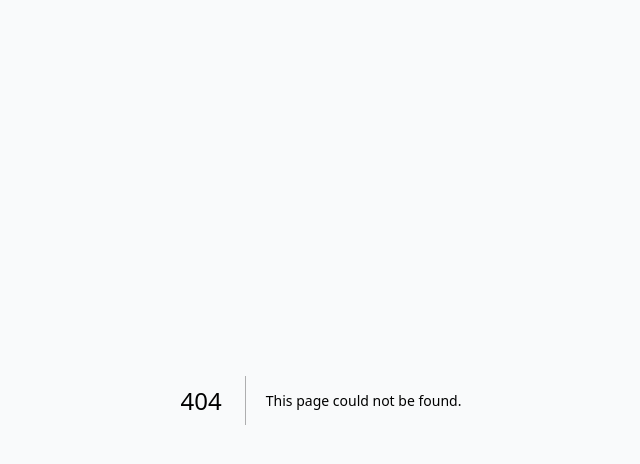
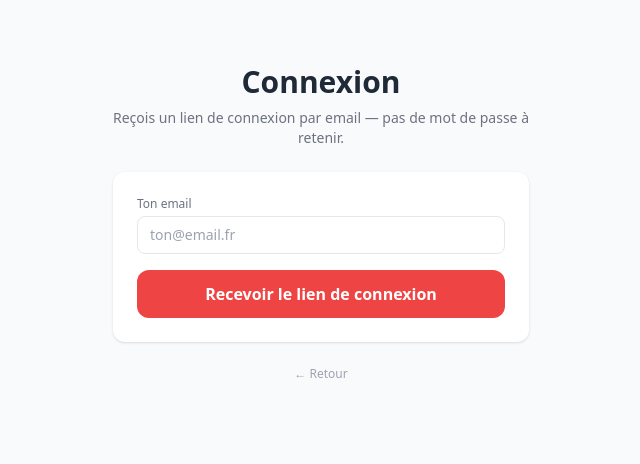
Before and after one commit to Jaco31620/perf360, a Next.js app: page /connexion in a window 1280 px wide. Before the commit this address had no page. Shown: the top 464 px of the page, without its empty margins (319-959 px from the left). Built offline with nearby package versions, Linux system fonts and the light colour scheme.

Commit message:
Create page.jsx

```diff
--- /dev/null
+++ b/app/connexion/page.jsx
@@ -0,0 +1,75 @@
+"use client";
+import { useState } from "react";
+import Link from "next/link";
+import { useAuth } from "@/components/AuthProvider";
+
+export default function ConnexionPage() {
+  const { signIn, user, signOut } = useAuth();
+  const [email, setEmail] = useState("");
+  const [status, setStatus] = useState("idle");
+  const [err, setErr] = useState("");
+
+  const handleSubmit = async () => {
+    if (!email.trim()) return setErr("Entre ton adresse email.");
+    setStatus("sending"); setErr("");
+    try {
+      await signIn(email.trim());
+      setStatus("sent");
+    } catch (e) {
+      setErr(e.message || "Une erreur est survenue.");
+      setStatus("idle");
+    }
+  };
+
+  if (user) {
+    return (
+      <main className="max-w-md mx-auto px-4 py-16 text-center space-y-6">
+        <div className="text-5xl">✅</div>
+        <h1 className="text-2xl font-bold text-gray-800">Tu es connecté</h1>
+        <p className="text-gray-500 text-sm">{user.email}</p>
+        <div className="flex flex-col gap-2">
+          <Link href="/" className="bg-red-500 hover:bg-red-600 text-white px-6 py-2 rounded-lg text-sm font-medium">
+            Retour aux apps
+          </Link>
+          <button onClick={signOut} className="text-xs text-gray-400 hover:underline">Se déconnecter</button>
+        </div>
+      </main>
+    );
+  }
+
+  return (
+    <main className="max-w-md mx-auto px-4 py-16 space-y-6">
+      <div className="text-center space-y-2">
+        <h1 className="text-3xl font-extrabold text-gray-800">Connexion</h1>
+        <p className="text-gray-500 text-sm">Reçois un lien de connexion par email — pas de mot de passe à retenir.</p>
+      </div>
+
+      {status === "sent" ? (
+        <div className="bg-green-50 border border-green-200 rounded-xl p-6 text-center space-y-2">
+          <div className="text-3xl">📧</div>
+          <h2 className="font-bold text-gray-800">Email envoyé !</h2>
+          <p className="text-sm text-gray-600">Clique sur le lien dans l'email que nous t'avons envoyé à <strong>{email}</strong> pour te connecter.</p>
+          <p className="text-xs text-gray-400 mt-2">Pense à vérifier tes spams.</p>
+        </div>
+      ) : (
+        <div className="bg-white rounded-xl shadow p-6 space-y-4">
+          <div>
+            <label className="text-xs text-gray-500 mb-1 block">Ton email</label>
+            <input type="email" className="w-full border rounded-lg px-3 py-2 text-sm focus:outline-none focus:ring-2 focus:ring-red-300"
+              value={email} onChange={e => setEmail(e.target.value)} placeholder="ton@email.fr"
+              onKeyDown={e => e.key === "Enter" && handleSubmit()} />
+          </div>
+          {err && <p className="text-red-500 text-xs">{err}</p>}
+          <button onClick={handleSubmit} disabled={status === "sending"}
+            className="w-full bg-red-500 hover:bg-red-600 disabled:opacity-50 text-white py-3 rounded-xl font-semibold">
+            {status === "sending" ? "Envoi…" : "Recevoir le lien de connexion"}
+          </button>
+        </div>
+      )}
+
+      <p className="text-center text-xs text-gray-400">
+        <Link href="/" className="hover:underline">← Retour</Link>
+      </p>
+    </main>
+  );
+}
```
